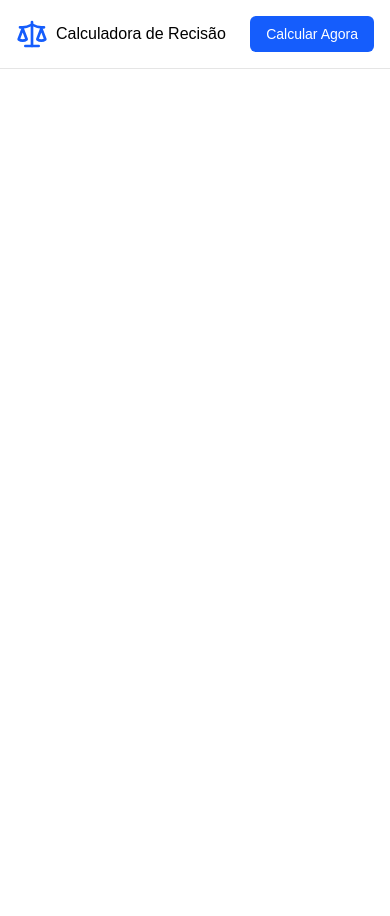
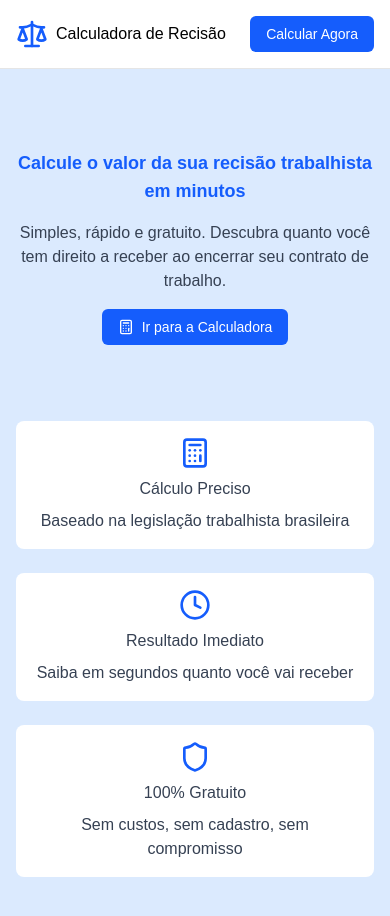
Before and after one commit to JeanCelin/calculadora-de-recisao, a Next.js app: page / in a window 390 px wide. Shown: the top 916 px of the page. Before the commit the page ends 844 px from the top, so only its background shows below. Built offline with nearby package versions, Linux system fonts and the light colour scheme.

Commit message:
feat(about): refactor and add about section to mobile devices
- Moved SVG icons to a separate folder for better organization
- Created AboutCard component for the About section
- Implemented mobile-specific About component and imported it into Main

```diff
--- /dev/null
+++ b/app/components/About.tsx
@@ -0,0 +1,44 @@
+import CalcIcon from "../svgs/CalcIcon";
+import ClockIcon from "../svgs/ClockIcon";
+import ShieldIcon from "../svgs/ShieldIcon";
+import Card from "./Card";
+
+export default function About() {
+  return (
+    <section className=" bg-blue-100 flex flex-col content-center items-center  text-center px-4 py-20   text  ">
+      <header className="max-w-4xl flex flex-col gap-4 content-center items-center mb-11">
+        <p className="title">
+          Calcule o valor da sua recisão trabalhista em minutos
+        </p>
+        <p>
+          Simples, rápido e gratuito. Descubra quanto você tem direito a receber
+          ao encerrar seu contrato de trabalho.{" "}
+        </p>
+        <button className="btn btn-primary flex items-center ">
+          <div className="w-4">
+            <CalcIcon size={16} color="text-white" />
+          </div>
+          <p>Ir para a Calculadora</p>
+        </button>
+      </header>
+      <div className="grid gap-6 pt-8 pb-8">
+        <Card
+          svg={<CalcIcon size={24}/>}
+          title="Cálculo Preciso"
+          text="Baseado na legislação trabalhista brasileira"
+        />
+
+        <Card
+          svg={<ClockIcon size={24} />}
+          title="Resultado Imediato"
+          text="Saiba em segundos quanto você vai receber"
+        />
+        <Card
+          svg={<ShieldIcon size={24} />}
+          title="100% Gratuito"
+          text="Sem custos, sem cadastro, sem compromisso"
+        />
+      </div>
+    </section>
+  );
+}
--- /dev/null
+++ b/app/components/Card.tsx
@@ -0,0 +1,17 @@
+import { ReactNode } from "react";
+
+type CardProps = {
+  svg: ReactNode;
+  title: string;
+  text: string;
+};
+
+export default function Card({ svg, title, text }: CardProps) {
+  return (
+    <div className="bg-white p-4 rounded-lg flex flex-col items-center gap-2">
+      <div className="w-8 h-8">{svg}</div>
+      <span>{title}</span>
+      <p>{text}</p>
+    </div>
+  );
+}
--- a/app/globals.css
+++ b/app/globals.css
@@ -4,11 +4,15 @@
   --color1: #155dfc;
   --color2: #e5f0ff;
   --color3: #e4effe;
-
 }
-
+.title {
+  @apply font-bold text-lg text-blue-600
+}
+.text {
+  @apply text-gray-700
+}
 .btn {
-  @apply px-4 py-2 rounded-md font-medium  transition-colors text-sm ;
+  @apply px-4 py-2 rounded-md font-medium  transition-colors text-sm max-w-fit flex gap-2;
 }
 .btn-primary {
   @apply bg-blue-600 text-white;
--- a/app/page.tsx
+++ b/app/page.tsx
@@ -1,10 +1,11 @@
+import About from "./components/About";
 
 
 export default function Home() {
   return (
     <div>
      <main>
-
+      <About />
      </main>
     </div>
   );
--- /dev/null
+++ b/app/svgs/CalcIcon.tsx
@@ -0,0 +1,34 @@
+type IconProps = {
+  size?: number;
+  color?: string;
+};
+
+export default function CalcIcon({
+  size = 16,
+  color = "text-blue-600",
+}: IconProps) {
+  return (
+    <svg
+      xmlns="http://www.w3.org/2000/svg"
+      viewBox="0 0 24 24"
+
+      fill="none"
+      stroke="currentColor"
+      strokeWidth="2"
+      strokeLinecap="round"
+      strokeLinejoin="round"
+      className={`lucide  lucide-calculator w-${size} h-${size} ${color} `}
+      aria-hidden="true">
+      <rect width="16" height="20" x="4" y="2" rx="2"></rect>
+      <line x1="8" x2="16" y1="6" y2="6"></line>
+      <line x1="16" x2="16" y1="14" y2="18"></line>
+      <path d="M16 10h.01"></path>
+      <path d="M12 10h.01"></path>
+      <path d="M8 10h.01"></path>
+      <path d="M12 14h.01"></path>
+      <path d="M8 14h.01"></path>
+      <path d="M12 18h.01"></path>
+      <path d="M8 18h.01"></path>
+    </svg>
+  );
+}
--- /dev/null
+++ b/app/svgs/ClockIcon.tsx
@@ -0,0 +1,26 @@
+type IconProps = {
+  size?: number;
+  color?: string;
+};
+
+export default function ClockIcon({
+  size = 16,
+  color = "text-blue-600",
+}: IconProps) {
+  return (
+    <svg
+      xmlns="http://www.w3.org/2000/svg"
+      viewBox="0 0 24 24"
+      fill="none"
+
+      stroke="currentColor"
+      strokeWidth="2"
+      strokeLinecap="round"
+      strokeLinejoin="round"
+      className={`lucide  lucide-calculator w-${size} h-${size} ${color} `}
+      aria-hidden="true">
+      <path d="M12 6v6l4 2"></path>
+      <circle cx="12" cy="12" r="10"></circle>
+    </svg>
+  );
+}
--- /dev/null
+++ b/app/svgs/ScaleIcon.tsx
@@ -0,0 +1,27 @@
+type IconProps = {
+  size?: number;
+  color?: string;
+};
+
+export default function ScaleIcon({ size = 16, color = 'text-blue-600' }: IconProps) {
+  return (
+
+      <svg
+          xmlns="http://www.w3.org/2000/svg"
+
+          viewBox="0 0 24 24"
+          fill="none"
+          stroke="currentColor"
+          strokeWidth="2"
+          strokeLinecap="round"
+          strokeLinejoin="round"
+          className={`lucide  lucide-calculator w-${size} h-${size} ${color} `}
+          aria-hidden="true">
+          <path d="m16 16 3-8 3 8c-.87.65-1.92 1-3 1s-2.13-.35-3-1Z"></path>
+          <path d="m2 16 3-8 3 8c-.87.65-1.92 1-3 1s-2.13-.35-3-1Z"></path>
+          <path d="M7 21h10"></path>
+          <path d="M12 3v18"></path>
+          <path d="M3 7h2c2 0 5-1 7-2 2 1 5 2 7 2h2"></path>
+        </svg>
+  );
+}
--- /dev/null
+++ b/app/svgs/ShieldIcon.tsx
@@ -0,0 +1,25 @@
+type IconProps = {
+  size?: number;
+  color?: string;
+};
+
+export default function ShieldIcon({
+  size = 16,
+  color = "text-blue-600",
+}: IconProps) {
+  return (
+    <svg
+      xmlns="http://www.w3.org/2000/svg"
+
+      viewBox="0 0 24 24"
+      fill="none"
+      stroke="currentColor"
+      strokeWidth="2"
+      strokeLinecap="round"
+      strokeLinejoin="round"
+      className={`lucide  lucide-calculator w-${size} h-${size} ${color} `}
+      aria-hidden="true">
+      <path d="M20 13c0 5-3.5 7.5-7.66 8.95a1 1 0 0 1-.67-.01C7.5 20.5 4 18 4 13V6a1 1 0 0 1 1-1c2 0 4.5-1.2 6.24-2.72a1.17 1.17 0 0 1 1.52 0C14.51 3.81 17 5 19 5a1 1 0 0 1 1 1z"></path>
+    </svg>
+  );
+}
```
Also changed, not shown: 1 other file (tests, documents, lock files or other folders).
